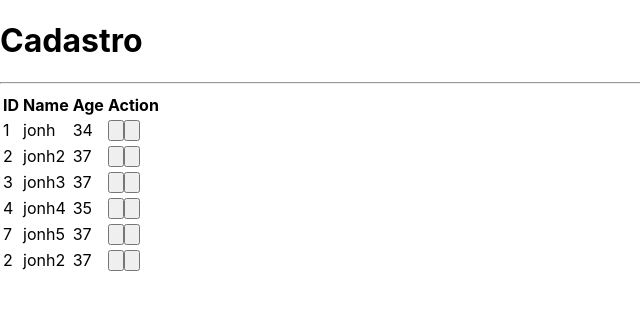
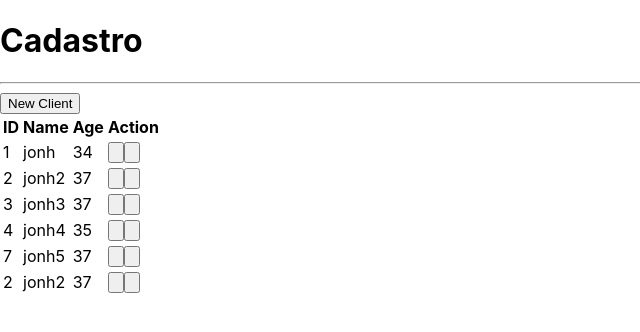
Before and after one commit to felcross/next-crud, a Next.js app: page / in a window 1280 px wide. Shown: the top 332 px of the page, without its empty margins (0-640 px from the left). Built offline with nearby package versions, Linux system fonts and the light colour scheme.

Commit message:
button ok

```diff
--- /dev/null
+++ b/src/components/ButtonCad.tsx
@@ -0,0 +1,20 @@
+
+interface ButtonProps {
+    color?: 'green' | 'blue' | 'gray'
+    className?: string
+    children: any
+}
+
+export default function ButtonCad(props:ButtonProps){
+
+    const color = props.color ?? 'grey'
+    return(
+     <button className={` text-white px-4 py-2 rounded-md
+         bg-gradient from-${color}-200 to-${color}-400
+         ${props.className}
+         `}>
+         {props.children}
+     </button>
+
+    )
+}
--- a/src/pages/index.tsx
+++ b/src/pages/index.tsx
@@ -1,3 +1,4 @@
+import ButtonCad from "../components/ButtonCad";
 import Layout from "../components/Layout";
 import Table from "../components/Table";
 import Client from "../core/Client";
@@ -27,6 +28,10 @@ const clients = [
        bg-gradient-to-r from-blue-500 to bg-purple-500
        text-white`}>
       <Layout title='Cadastro'>
+        <div className='flex justify-end'>
+        <ButtonCad color='green'className='mb-4'>New Client</ButtonCad>
+          </div>
+
         <Table clients={clients}
         upDateC={upDateC}
         deleteC={deleteC}></Table>
--- a/tailwind.config.js
+++ b/tailwind.config.js
@@ -1,5 +1,7 @@
 module.exports = {
-  purge: ['./src/pages/**/*.{js,ts,jsx,tsx}', './src/components/**/*.{js,ts,jsx,tsx}'],
+  purge: {
+   content:['./src/pages/**/*.{js,ts,jsx,tsx}', './src/components/**/*.{js,ts,jsx,tsx}'],
+   safelist:[/^bg-/,/^to-/,/^from-/]},
   darkMode: false, // or 'media' or 'class'
   theme: {
     extend: {},
```
Also changed, not shown: src/components/Button.tsx (deleted).
